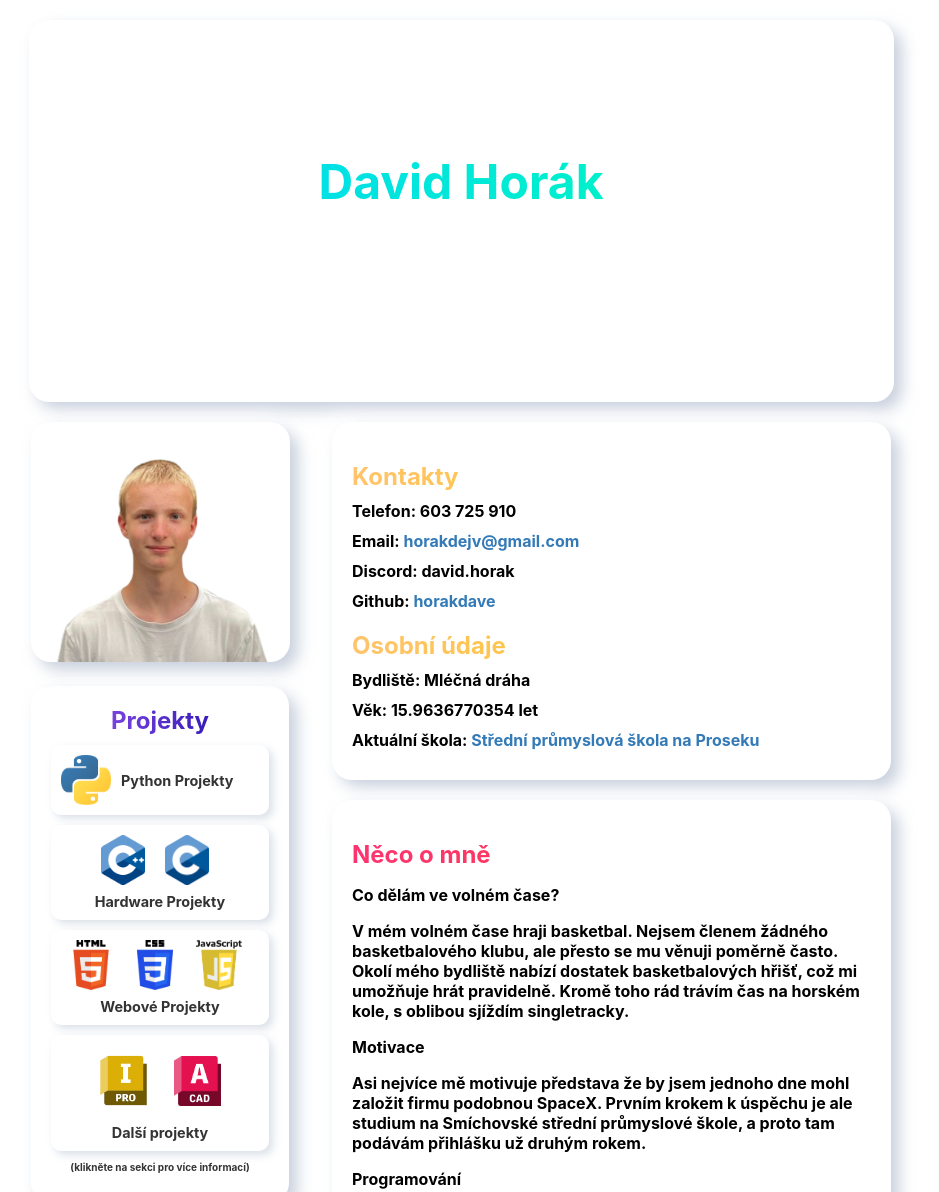
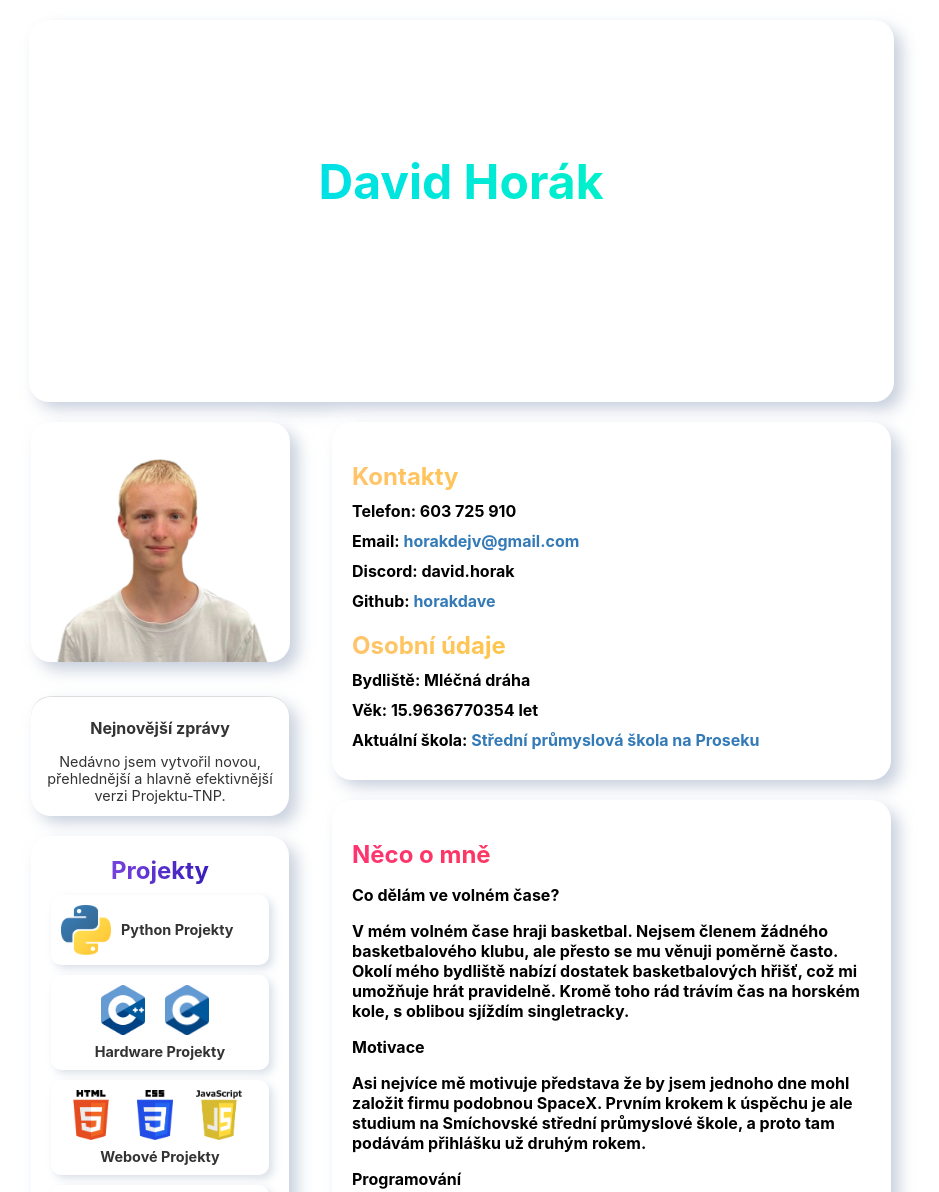
Before and after one commit to horakdave/Portfolio2.0, a plain HTML site: page index.html in a window 1280 px wide. Shown: the top 1192 px of the page, without its empty margins (179-1118 px from the left). Drawn offline with Linux system fonts and the light colour scheme.

Commit message:
news feed

```diff
--- a/index.html
+++ b/index.html
@@ -17,6 +17,11 @@
         <div class="left-column">
            <section class="fotka">
                 <img src="sources/pfp.png" alt="">
+            </section>
+
+            <section class="latest-news">
+                <h2>Nejnovější zprávy</h2>
+                <p>Nedávno jsem vytvořil novou, přehlednější a hlavně efektivnější verzi Projektu-TNP.</p>
             </section>
 
             <section class="skills">
@@ -59,6 +64,7 @@
                 </ul>
                 <p class="ps">(klikněte na sekci pro více informací)</p>
             </section>
+
             <section class="disclamer">
                 <h2>Sáblík se neozval</h2>
                 <p>2025 here I come!</p>
--- a/sources/style.css
+++ b/sources/style.css
@@ -144,6 +144,7 @@ body {
 
 .neco-o-mne p {
   font-weight: bold;
+  line-height: 1.25;
 }
 
 header h1 {
@@ -177,6 +178,7 @@ main {
 }
 
 .right-column {
+  justify-content: space-between;
   width: 65%;
   display: flex;
   flex-direction: column;
@@ -474,3 +476,23 @@ footer p:last-child {
     from { width: 0 }
     to { width: 100% }
 }
+
+.latest-news {
+  text-align: center;
+  color: #333;
+  margin-top: 10px;
+  padding: 8px;
+  border-top: 1px solid #ddd;
+  border-radius: 20px;
+  background-color: #ffffff;
+}
+
+.latest-news h2 {
+  margin-bottom: 5px;
+  font-size: 1em;
+}
+
+.latest-news p {
+  margin-bottom: 4px;
+  font-size: 0.9em;
+}
```
